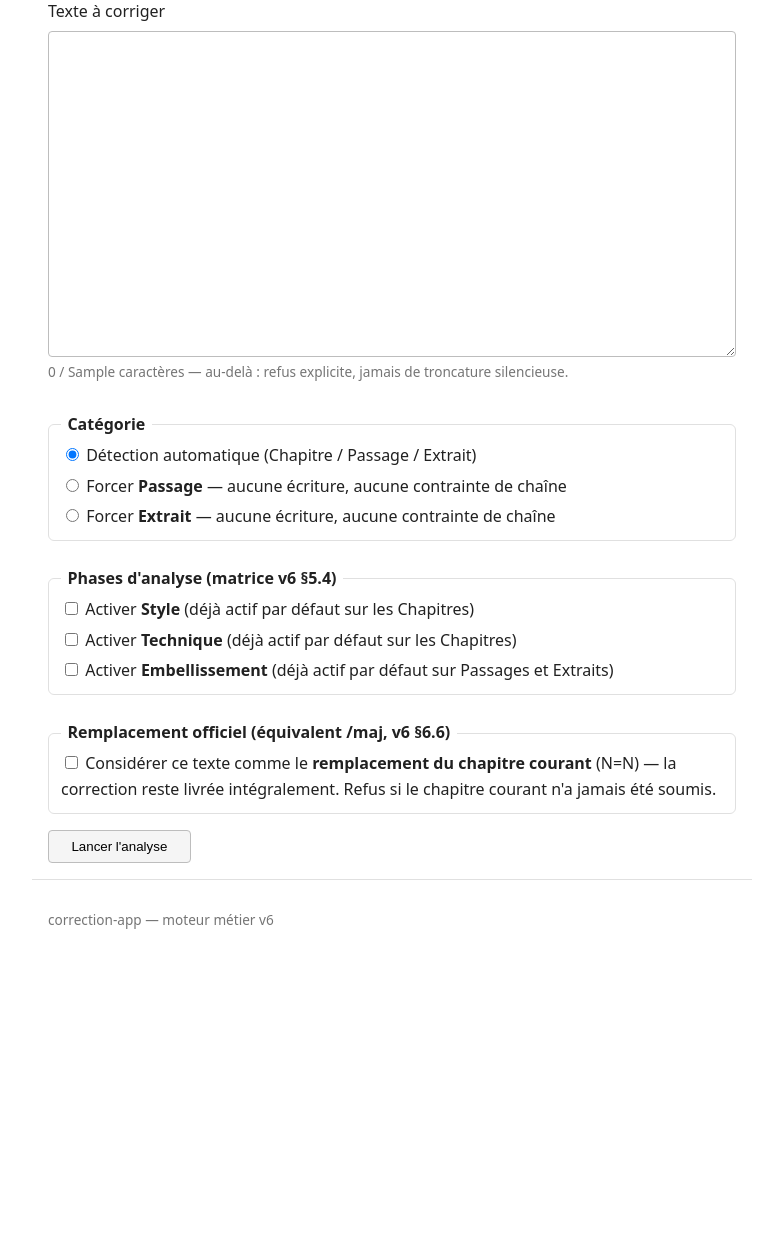
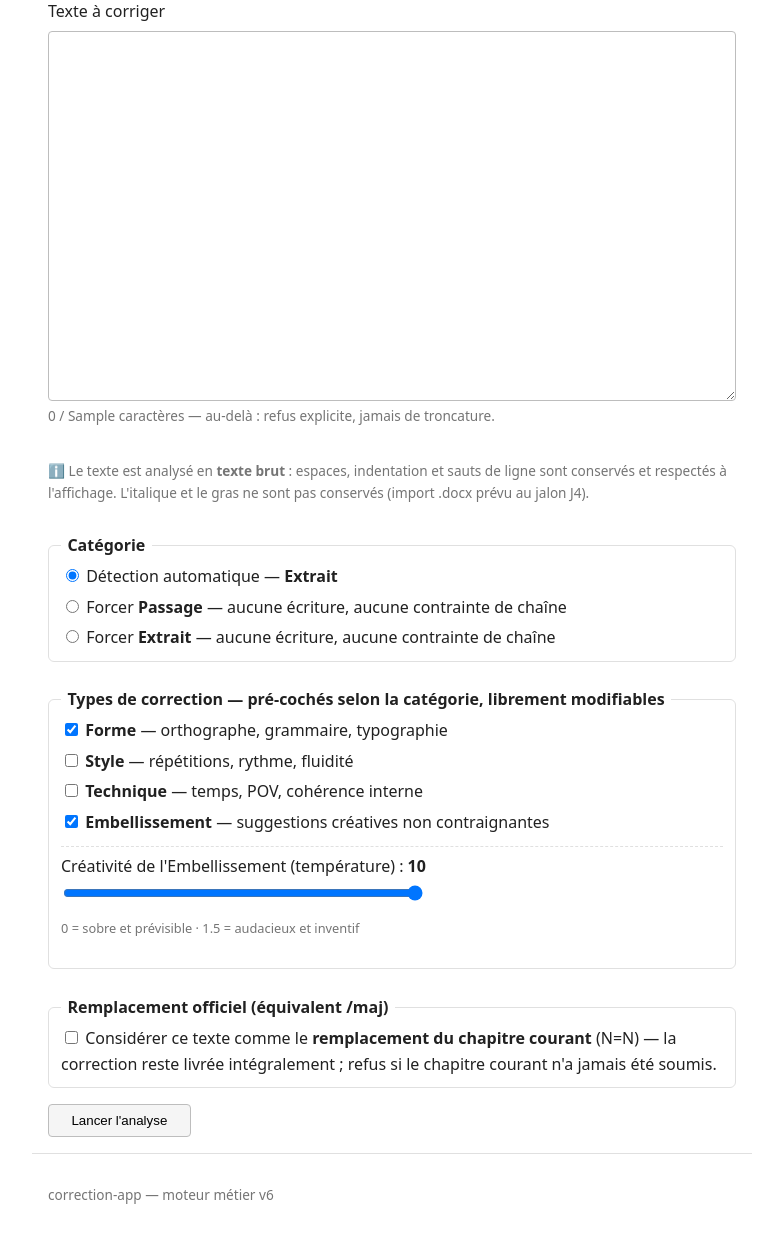
Before and after one commit to calogerovolpe/correction-app, a FastAPI app: template app/templates/analyses/nouveau.html in a window 1280 px wide. Shown: the part 289-1524 px from the top of the page, without its empty margins (248-1031 px from the left). Before the commit the page ends 1218 px from the top, so only its background shows below. Run offline with FastAPI, Linux system fonts and the light colour scheme; the template is opened without the code that fills it: most values are stand-ins (such as "Sample title", 1, 10 or a date in 2020).

Commit message:
J2.1 — fix redirection systematique vers /analyses/1 ; cases pre-cochees derogables (matrice = pre-selection) ; jauge creativite embellissement ; analyses recentes sur accueil ; recuperation des jobs orphelins — 85 tests verts

```diff
--- a/app/main.py
+++ b/app/main.py
@@ -14,8 +14,17 @@ DOSSIER_APP = Path(__file__).parent
 
 @asynccontextmanager
 async def cycle_de_vie(_: FastAPI):
-    """Initialisation idempotente à chaque démarrage (v6 §3)."""
+    """Initialisation idempotente à chaque démarrage (v6 §3) + récupération des
+    jobs orphelins : une analyse interrompue par un redémarrage passe en `echec`
+    explicite — jamais de statut fantôme (cahier des charges §4.4)."""
     db.init_db()
+    await db.executer(
+        "UPDATE analyses SET statut = 'echec', "
+        "erreur = 'Interrompue par un redémarrage du serveur — resoumettez le texte.', "
+        "fini_a = datetime('now') "
+        "WHERE statut IN ('en_attente', 'en_cours')",
+        (),
+    )
     yield
 
 
--- a/app/static/style.css
+++ b/app/static/style.css
@@ -142,3 +142,15 @@ footer { border-top: 1px solid var(--bordure); color: var(--texte-secondaire); f
 
 .statut { font-size: 1.05rem; padding: 0.8rem; background: #f5f5f5; border-radius: 6px; }
 .actions-resultat { margin-top: 1.2rem; }
+
+/* E3 : jauge de créativité, note texte brut ; E1 : analyses récentes */
+.info-texte { font-size: 0.85rem; color: #757575; }
+.jauge { display: flex; flex-direction: column; gap: 0.2rem; padding: 0.4rem 0; border-top: 1px dashed #e0e0e0; margin-top: 0.4rem; }
+.jauge input[type="range"] { width: 100%; max-width: 360px; }
+.aide-jauge { font-size: 0.8rem; color: #757575; }
+.analyses-recentes { list-style: none; padding: 0; }
+.analyses-recentes li { padding: 0.35rem 0; border-bottom: 1px solid #e0e0e0; font-size: 0.95rem; }
+.statut-mini { display: inline-block; padding: 0 0.5rem; border-radius: 999px; font-size: 0.8rem; background: #eeeeee; }
+.statut-terminee { background: #e8f5e9; color: #2e7d32; }
+.statut-echec, .statut-rejetee { background: #fdecea; color: #c62828; }
+.statut-en_cours, .statut-en_attente { background: #e3f2fd; color: #1565c0; }
--- a/app/templates/analyses/nouveau.html
+++ b/app/templates/analyses/nouveau.html
@@ -12,40 +12,102 @@
 {% if projet %}
 <form method="post" action="/analyses" class="formulaire-soumission">
   <label for="texte">Texte à corriger</label>
-  <textarea id="texte" name="texte" rows="14" required></textarea>
-  <p class="compteur-taille"><span id="compteur">0</span> / {{ max_caracteres }} caractères —
-    au-delà : refus explicite, jamais de troncature silencieuse.</p>
+  <textarea id="texte" name="texte" rows="16" required></textarea>
+  <p class="compteur-taille"><span id="compteur">0</span> / {{ max_caracteres }} caractères — au-delà : refus explicite, jamais de troncature.</p>
+  <p class="info-texte">ℹ️ Le texte est analysé en <strong>texte brut</strong> : espaces, indentation et sauts de ligne sont conservés et respectés à l'affichage. L'italique et le gras ne sont pas conservés (import .docx prévu au jalon J4).</p>
 
   <fieldset>
     <legend>Catégorie</legend>
-    <label><input type="radio" name="categorie" value="auto" checked> Détection automatique (Chapitre / Passage / Extrait)</label>
+    <label><input type="radio" name="categorie" value="auto" checked> Détection automatique — <strong id="apercu-categorie">Extrait</strong></label>
     <label><input type="radio" name="categorie" value="passage"> Forcer <strong>Passage</strong> — aucune écriture, aucune contrainte de chaîne</label>
     <label><input type="radio" name="categorie" value="extrait"> Forcer <strong>Extrait</strong> — aucune écriture, aucune contrainte de chaîne</label>
   </fieldset>
 
   <fieldset>
-    <legend>Phases d'analyse (matrice v6 §5.4)</legend>
-    <label><input type="checkbox" name="activer_style"> Activer <strong>Style</strong> (déjà actif par défaut sur les Chapitres)</label>
-    <label><input type="checkbox" name="activer_technique"> Activer <strong>Technique</strong> (déjà actif par défaut sur les Chapitres)</label>
-    <label><input type="checkbox" name="activer_embellissement"> Activer <strong>Embellissement</strong> (déjà actif par défaut sur Passages et Extraits)</label>
+    <legend>Types de correction — pré-cochés selon la catégorie, librement modifiables</legend>
+    <input type="hidden" name="phases" id="phases-json" value="">
+    <label><input type="checkbox" id="case-forme"> <strong>Forme</strong> — orthographe, grammaire, typographie</label>
+    <label><input type="checkbox" id="case-style"> <strong>Style</strong> — répétitions, rythme, fluidité</label>
+    <label><input type="checkbox" id="case-technique"> <strong>Technique</strong> — temps, POV, cohérence interne</label>
+    <label><input type="checkbox" id="case-embellissement"> <strong>Embellissement</strong> — suggestions créatives non contraignantes</label>
+    <div class="jauge" id="jauge-embellissement" hidden>
+      <label for="creativite">Créativité de l'Embellissement (température) : <strong id="valeur-creativite">{{ temperature_defaut }}</strong></label>
+      <input type="range" id="creativite" name="temperature_embellissement"
+             min="0" max="1.5" step="0.1" value="{{ temperature_defaut }}">
+      <p class="aide-jauge">0 = sobre et prévisible · 1.5 = audacieux et inventif</p>
+    </div>
   </fieldset>
 
   <fieldset>
-    <legend>Remplacement officiel (équivalent /maj, v6 §6.6)</legend>
+    <legend>Remplacement officiel (équivalent /maj)</legend>
     <label><input type="checkbox" name="remplacement">
       Considérer ce texte comme le <strong>remplacement du chapitre courant</strong> (N=N) —
-      la correction reste livrée intégralement. Refus si le chapitre courant n'a jamais été soumis.</label>
+      la correction reste livrée intégralement ; refus si le chapitre courant n'a jamais été soumis.</label>
   </fieldset>
 
   <button type="submit">Lancer l'analyse</button>
 </form>
 
 <script>
-  (() => {
-    const zone = document.getElementById('texte');
-    const compteur = document.getElementById('compteur');
-    zone.addEventListener('input', () => { compteur.textContent = zone.value.length; });
-  })();
+(() => {
+  const zone = document.getElementById('texte');
+  const compteur = document.getElementById('compteur');
+  const apercu = document.getElementById('apercu-categorie');
+  const cases = {
+    forme: document.getElementById('case-forme'),
+    style: document.getElementById('case-style'),
+    technique: document.getElementById('case-technique'),
+    embellissement: document.getElementById('case-embellissement'),
+  };
+  const jauge = document.getElementById('jauge-embellissement');
+  const creativite = document.getElementById('creativite');
+  const valeurCreativite = document.getElementById('valeur-creativite');
+  const phasesJson = document.getElementById('phases-json');
+  const touchee = { forme: false, style: false, technique: false, embellissement: false };
+
+  function ecrirePhases() {
+    phasesJson.value = JSON.stringify({
+      forme: cases.forme.checked,
+      style: cases.style.checked,
+      technique: cases.technique.checked,
+      embellissement: cases.embellissement.checked,
+    });
+  }
+
+  function categorieDemandee() {
+    const radio = document.querySelector('input[name="categorie"]:checked');
+    if (radio && radio.value !== 'auto') return radio.value;
+    const premiereLigne = zone.value.split('\n', 1)[0];
+    if (/^\s*\d+(?:\.\d+)?\s*:\s*\S/.test(premiereLigne) || premiereLigne.trim() === 'Prologue') return 'chapitre';
+    const blocs = zone.value.split(/\n{2,}/).filter((b) => b.trim() !== '');
+    return blocs.length >= 3 ? 'passage' : 'extrait';
+  }
+
+  // Pré-cochage matrice (v6 §5.4) — dérogable : seules les cases jamais touchées suivent la catégorie
+  function ajuster() {
+    const categorie = categorieDemandee();
+    const defauts = {
+      forme: true,
+      style: categorie === 'chapitre',
+      technique: categorie === 'chapitre',
+      embellissement: categorie === 'passage' || categorie === 'extrait',
+    };
+    for (const phase of Object.keys(cases)) {
+      if (!touchee[phase]) cases[phase].checked = defauts[phase];
+    }
+    apercu.textContent = categorie.charAt(0).toUpperCase() + categorie.slice(1);
+    jauge.hidden = !cases.embellissement.checked;
+    ecrirePhases();
+  }
+
+  zone.addEventListener('input', () => { compteur.textContent = zone.value.length; ajuster(); });
+  document.querySelectorAll('input[name="categorie"]').forEach((r) => r.addEventListener('change', ajuster));
+  Object.entries(cases).forEach(([phase, element]) => {
+    element.addEventListener('change', () => { touchee[phase] = true; ajuster(); });
+  });
+  creativite.addEventListener('input', () => { valeurCreativite.textContent = creativite.value; });
+  ajuster();
+})();
 </script>
 {% else %}
 <p><a href="/">Retour à l'accueil pour créer un projet</a></p>
```
Also changed, not shown: app/routes/web.py (+44 -8 lines), app/services/analyse.py (+34 -23 lines), app/templates/index.html (+14 -0 lines), tests/test_analyse.py (+93 -0 lines).
